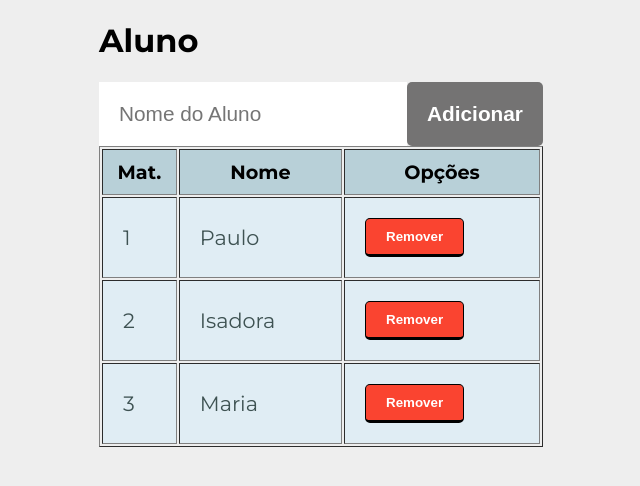
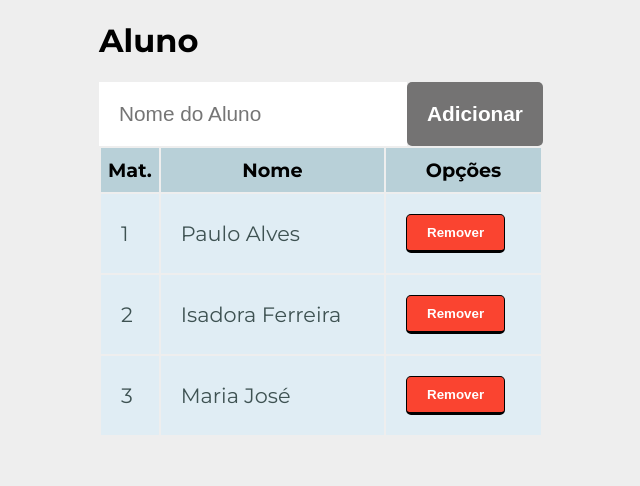
Before and after one commit to PauloAlves8039/dotnet-core-vue-project-school, a Vue app in the folder project-school/: page / in a window 1280 px wide. Shown: the top 486 px of the page, without its empty margins (319-959 px from the left). Built offline with nearby package versions, Linux system fonts and the light colour scheme.

Commit message:
Criando mensagem para tabela sem registro

```diff
--- a/project-school/src/components/Alunos.vue
+++ b/project-school/src/components/Alunos.vue
@@ -10,17 +10,17 @@
       />
       <button class="btn btnInput" @click="addAluno()">Adicionar</button>
     </div>
-    <table border="1px">
+    <table>
       <thead>
         <th>Mat.</th>
         <th>Nome</th>
         <th>Opções</th>
       </thead>
-      <tbody>
+      <tbody v-if="alunos.length">
         <tr v-for="(aluno, index) in alunos" :key="index">
           <td>{{ index + 1 }}</td>
           <!-- <td>{{ aluno.id }}</td> -->
-          <td>{{ aluno.nome }}</td>
+          <td>{{ aluno.nome }} {{ aluno.sobrenome }}</td>
           <td>
             <button class="btn btn_Danger" @click="remover(aluno)">
               Remover
@@ -28,6 +28,9 @@
           </td>
         </tr>
       </tbody>
+      <tfoot v-else>
+        Nenhum Aluno Encontrado
+      </tfoot>
     </table>
   </div>
 </template>
@@ -39,9 +42,9 @@ export default {
       titulo: "Aluno",
       nome: "",
       alunos: [
-        { id: 1, nome: "Paulo" },
-        { id: 2, nome: "Isadora" },
-        { id: 3, nome: "Maria" },
+        { id: 1, nome: "Paulo", sobrenome: "Alves" },
+        { id: 2, nome: "Isadora", sobrenome: "Ferreira" },
+        { id: 3, nome: "Maria", sobrenome: "José" },
       ],
     };
   },
```
